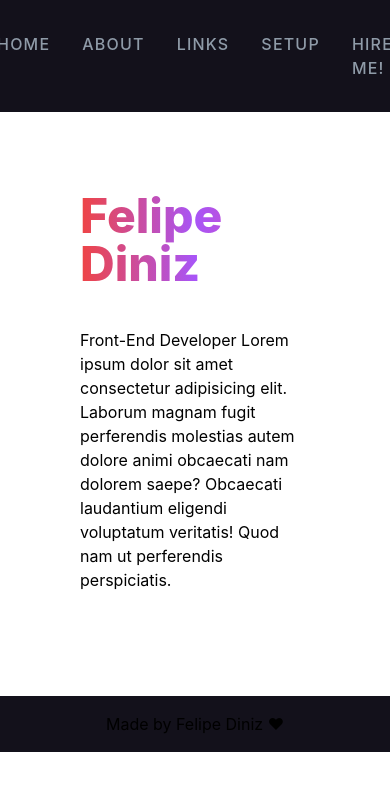
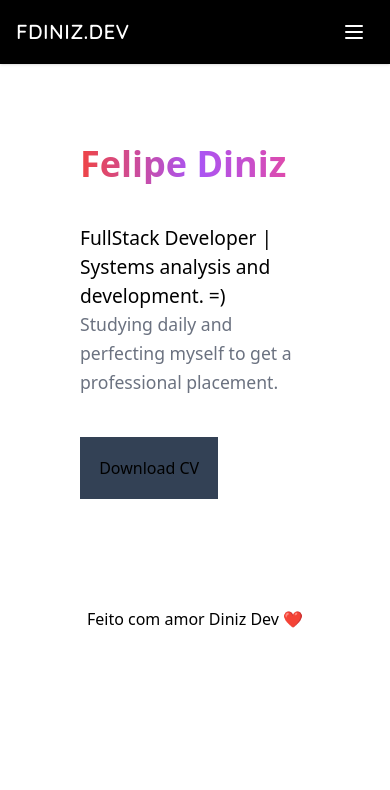
Before and after one commit to dinizdev/fdiniz.dev, a Next.js app: page / in a window 390 px wide. Shown: the top 790 px of the page. Built offline with nearby package versions, Linux system fonts and the light colour scheme.

Commit message:
add menubar responsive and changes designs

```diff
--- a/src/components/Footer/index.tsx
+++ b/src/components/Footer/index.tsx
@@ -2,8 +2,11 @@ import Link from "next/link";
 
 export  default function Footer(){
     return(
-        <div className="flex justify-center ... bg-primary p-4 w-full">
-           <p>Made by Felipe Diniz ❤</p>
+        <div className="flex flex-col h-screen">
+            <div className="flex-shrink">
+                <p className="p-7 text-center">Feito com amor Diniz Dev ❤️️</p>
+            </div>
+
         </div>
     )
 }
--- a/src/components/Headbar/index.tsx
+++ b/src/components/Headbar/index.tsx
@@ -1,24 +1,88 @@
-import Link from "next/link";
+import Link from 'next/link';
+import { useState } from 'react';
 
-export  default function Headbar(){
-    return(
-        <div className="flex justify-center ... bg-primary p-4">
-            <Link href="/">
-                <a className="p-4  hover:text-indigo-600">Home</a>
-            </Link>
-            <Link href="About">
-                <a className="p-4  hover:text-indigo-600">About</a>
-            </Link>
-            <Link href="Links">
-                <a className="p-4">Links</a>
-            </Link>
-            <Link href="Setup">
-                <a className="p-4">Setup</a>
-            </Link>
-            <Link href="HireMe">
-                <a className="p-4">Hire me!</a>
-            </Link>
 
+export default function Headbar() {
+  const [navbar, setNavbar] = useState(false);
+  return (
+    <div>
+      <nav className="w-full bg-black shadow">
+        <div className="justify-between px-4 mx-auto lg:max-w-7xl md:items-center md:flex md:px-8">
+          <div>
+            <div className="flex items-center justify-between py-3 md:py-5 md:block">
+              <a href="/">
+                <h2 className="text-[1.2rem] text-white font-bold">FDiniz.dev</h2>
+              </a>
+              <div className="md:hidden">
+                <button
+                  className="p-2 text-gray-700 rounded-md outline-none focus:border-gray-400 focus:border"
+                  onClick={() => setNavbar(!navbar)}
+                >
+                  {navbar ? (
+                    <svg
+                      xmlns="http://www.w3.org/2000/svg"
+                      className="w-6 h-6 text-white"
+                      viewBox="0 0 20 20"
+                      fill="currentColor"
+                    >
+                      <path
+                        fillRule="evenodd"
+                        d="M4.293 4.293a1 1 0 011.414 0L10 8.586l4.293-4.293a1 1 0 111.414 1.414L11.414 10l4.293 4.293a1 1 0 01-1.414 1.414L10 11.414l-4.293 4.293a1 1 0 01-1.414-1.414L8.586 10 4.293 5.707a1 1 0 010-1.414z"
+                        clipRule="evenodd"
+                      />
+                    </svg>
+                  ) : (
+                    <svg
+                      xmlns="http://www.w3.org/2000/svg"
+                      className="w-6 h-6 text-white"
+                      fill="none"
+                      viewBox="0 0 24 24"
+                      stroke="currentColor"
+                      strokeWidth={2}
+                    >
+                      <path
+                        strokeLinecap="round"
+                        strokeLinejoin="round"
+                        d="M4 6h16M4 12h16M4 18h16"
+                      />
+                    </svg>
+                  )}
+                </button>
+              </div>
+            </div>
+          </div>
+          <div>
+            <div
+              className={`flex-1 justify-self-center pb-3 mt-8 md:block md:pb-0 md:mt-0 ${
+                navbar ? 'block' : 'hidden'
+              }`}
+            >
+              <ul className="items-center justify-center space-y-8 md:flex md:space-x-6 md:space-y-0">
+                <li className="text-white">
+                  <Link href="About">
+                    <a>About</a>
+                  </Link>
+                </li>
+                <li className="text-white">
+                  <Link href="Links">
+                    <a>Links</a>
+                  </Link>
+                </li>
+                <li className="text-white">
+                  <Link href="Setup">
+                    <a>Setup</a>
+                  </Link>
+                </li>
+                <li className="text-white">
+                  <Link href="HireMe">
+                    <a>Hire ME!</a>
+                  </Link>
+                </li>
+              </ul>
+            </div>
+          </div>
         </div>
-    )
+      </nav>
+    </div>
+  );
 }
--- a/src/pages/About/index.tsx
+++ b/src/pages/About/index.tsx
@@ -1,12 +1,24 @@
-import Headbar from "../../components/Headbar";
+import Head from 'next/head';
+import Headbar from '../../components/Headbar';
 
-export default function About(){
+
+export default function About() {
   return (
     <div>
         <Headbar/>
+        <Head>
+            <title>Teste rota 1</title>
+            <meta
+            name="description"
+            content=""
+            />
+            <link rel="icon" href="/favicon.ico" />
+
+        </Head>
+
         <h1 className="p-10 text-5xl font-extrabold text-transparent bg-clip-text bg-gradient-to-r from-red-500 via-purple-500 to-pink-500 ...">
             About
         </h1>
     </div>
-    )
+  );
 }
--- a/src/pages/HireMe/index.tsx
+++ b/src/pages/HireMe/index.tsx
@@ -1,9 +1,19 @@
+import Head from "next/head";
 import Headbar from "../../components/Headbar";
 
 export default function HireMe(){
     return (
         <div>
             <Headbar/>
+
+            <Head>
+            <title>Teste rota 4</title>
+            <meta
+            name="description"
+            content=""
+            />
+            <link rel="icon" href="/favicon.ico" />
+        </Head>
             <h1 className="p-10 text-5xl font-extrabold text-transparent bg-clip-text bg-gradient-to-r from-red-500 via-purple-500 to-pink-500 ...">
                 Hire Me!!!
             </h1>
--- a/src/pages/Links/index.tsx
+++ b/src/pages/Links/index.tsx
@@ -1,9 +1,19 @@
 import Headbar from "../../components/Headbar";
+import Head from "next/head";
 
 export default function Links(){
     return (
         <div>
             <Headbar/>
+
+            <Head>
+            <title>Teste rota 2</title>
+            <meta
+            name="description"
+            content=""
+            />
+            <link rel="icon" href="/favicon.ico" />
+            </Head>
             <h1 className="p-10 text-5xl font-extrabold text-transparent bg-clip-text bg-gradient-to-r from-red-500 via-purple-500 to-pink-500 ...">
                 Links
             </h1>
--- a/src/pages/Setup/index.tsx
+++ b/src/pages/Setup/index.tsx
@@ -1,9 +1,19 @@
 import Headbar from "../../components/Headbar";
+import Head from "next/head";
 
 export default function Setup(){
     return (
         <div>
             <Headbar/>
+
+            <Head>
+                <title>Teste rota 3</title>
+                <meta
+                name="description"
+                content=""
+                />
+                <link rel="icon" href="/favicon.ico" />
+            </Head>
             <h1 className="p-10 text-5xl font-extrabold text-transparent bg-clip-text bg-gradient-to-r from-red-500 via-purple-500 to-pink-500 ...">
                 Setup
             </h1>
--- a/src/pages/_app.tsx
+++ b/src/pages/_app.tsx
@@ -5,6 +5,8 @@ import type { AppProps } from 'next/app'
 
 
 function MyApp({ Component, pageProps }: AppProps) {
+
+
   return <Component {...pageProps} />
 }
 
--- a/src/pages/_document.tsx
+++ /dev/null
@@ -1,15 +0,0 @@
-import { Html, Head, Main, NextScript } from 'next/document'
-
-export default function Document() {
-  return (
-    <Html>
-      <Head>
-        <title>Felipe|Diniz</title>
-      </Head>
-      <body>
-        <Main />
-        <NextScript />
-      </body>
-    </Html>
-  )
-}
--- a/src/pages/index.tsx
+++ b/src/pages/index.tsx
@@ -1,29 +1,41 @@
 import type { NextPage } from 'next'
 import Head from 'next/head'
-import Image from 'next/image'
 import Link from 'next/link'
 import Headbar from '../components/Headbar'
-import {FaCloudDownloadAlt} from "react-icons/fa";
 import Footer from '../components/Footer'
 
 
 
 const Home: NextPage = () => {
   return (
+
+
     <div>
       <Headbar />
-
-      <div className="p-20 flex-col justify-center align-center max-w-screen-md">
-        <h1 className="text-5xl font-extrabold text-transparent bg-clip-text bg-gradient-to-r from-red-500 via-purple-500 to-pink-500 ...">
+      <Head>
+        <title>Fdiniz.dev</title>
+        <meta
+          name="description" />
+          <link rel="preconnect" href="https://fonts.googleapis.com" />
+          <link rel="preconnect" href="https://fonts.gstatic.com" />
+          <link href="https://fonts.googleapis.com/css2?family=Poppins:wght@300;400;700&family=Quicksand:wght@300;400&display=swap" rel="stylesheet"/>
+          <link rel="icon" href="/favicon.ico" />
+      </Head>
+      <div className="p-20 min-flex justify-center ... align">
+        <h1 className="text-4xl font-extrabold text-transparent bg-clip-text bg-gradient-to-r from-red-500 via-purple-500 to-pink-500 ...">
           Felipe Diniz
         </h1>
-        <p className='pt-10'>
-         Front-End Developer
-         Lorem ipsum dolor sit amet consectetur adipisicing elit. Laborum magnam fugit perferendis molestias autem dolore animi obcaecati nam dolorem saepe? Obcaecati laudantium eligendi voluptatum veritatis! Quod nam ut perferendis perspiciatis.
+        <p className='text-[1.2rem] pt-10'>
+          FullStack Developer | Systems analysis and development. =)
+          <br />
+          <span className='text-[1.1rem] text-gray-500 pt-10'> Studying daily and perfecting myself to get a professional placement.</span>
         </p>
-        <br />
+        <p className='text-[1.1rem] text-gray-500 pt-10'>
 
-
+        </p>
+        <Link href="">
+          <button className='p-[1.2rem] bg-slate-700'>Download CV</button>
+        </Link>
       </div>
       <Footer />
     </div>
--- a/src/styles/globals.css
+++ b/src/styles/globals.css
@@ -14,8 +14,7 @@ html,
 body {
   padding: 0;
   margin: 0;
-  font-family: -apple-system, BlinkMacSystemFont, Segoe UI, Roboto, Oxygen,
-    Ubuntu, Cantarell, Fira Sans, Droid Sans, Helvetica Neue, sans-serif;
+  src: url('../assets/Biotif.ttf');
 }
 
 a {
@@ -26,6 +25,8 @@ a {
   cursor: pointer;
   color:#8f9ba8;
   text-transform: uppercase;
+  font-family: 'Quicksand', sans-serif;
+
 ;}
 
 * {
```
Also changed, not shown: package.json (+8 -2 lines), .eslintrc.json, 1 other file (tests, documents, lock files or other folders). Lines whose indentation alone changed are shown as unchanged.
